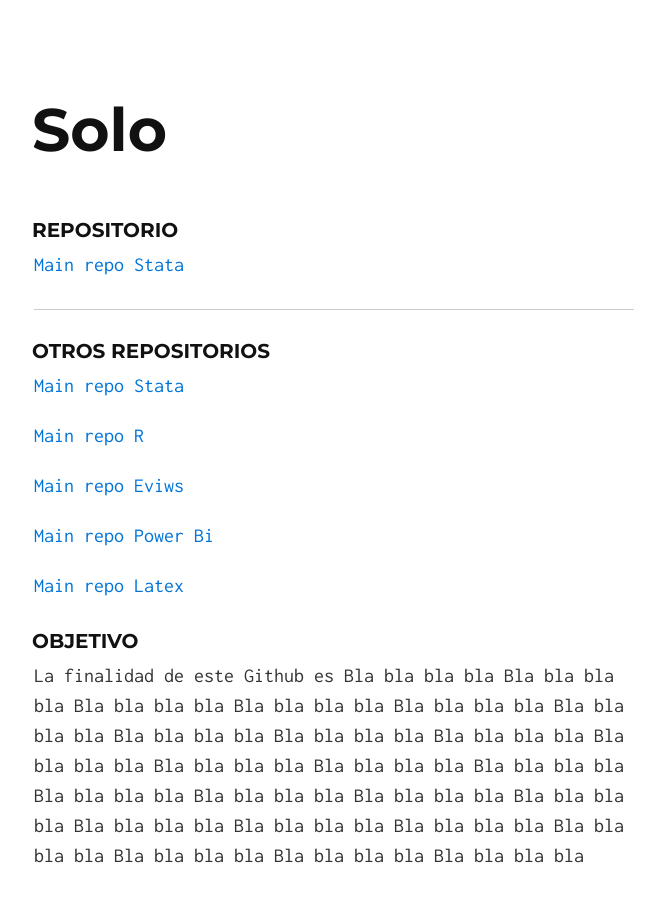
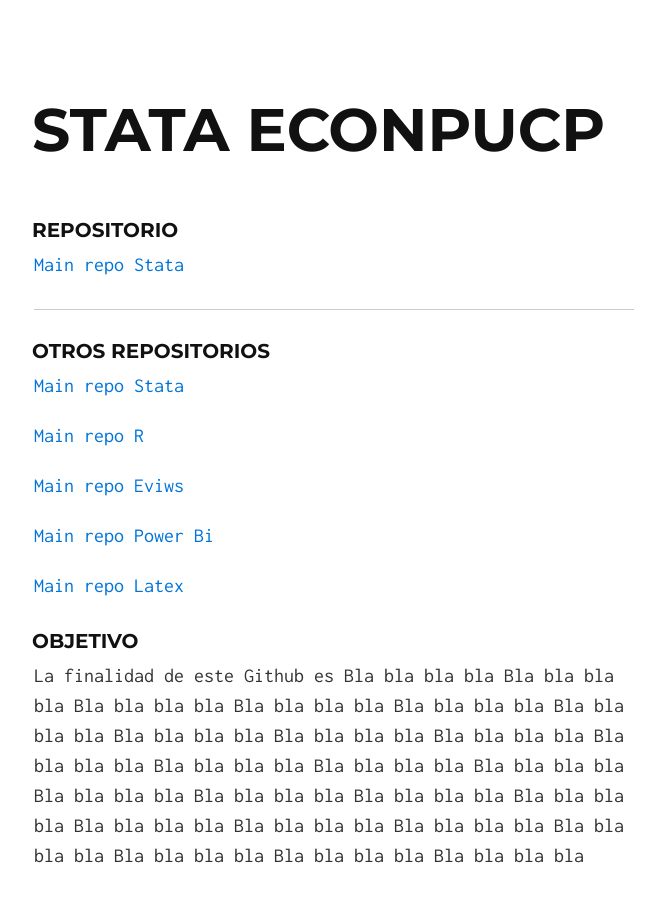
Before and after one commit to Gladys91/pruebamodelo2, a Jekyll site: the page built from index.md, in a window 1280 px wide and 900 px high. Shown: the whole window, without its empty margins (306-971 px from the left). Built offline with Jekyll 4.4.1, drawn with Linux system fonts in a browser that asks for light colours; our own code applies the rules of GitHub Pages for plain Markdown files.

Commit message:
Update _config.yml

```diff
--- a/_config.yml
+++ b/_config.yml
@@ -1,6 +1,6 @@
 # Site settings
 title: Solo, a Jekyll Theme
-tag_text: Solo
+tag_text: STATA ECONPUCP
 description: Solo is a Jekyll theme that supports single-page websites only, but supports them well. Yes, it’s responsive.
 
 # Build settings
```
